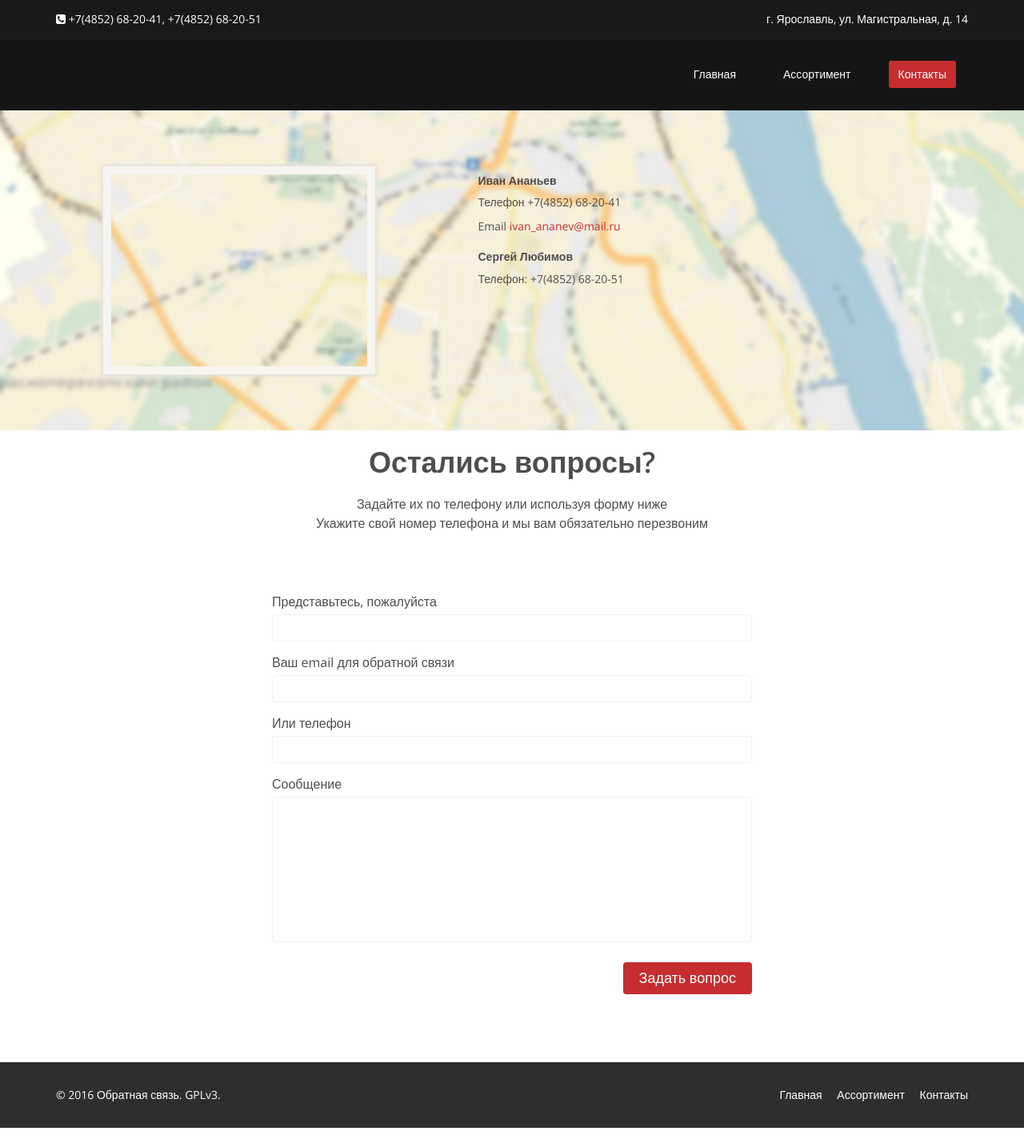
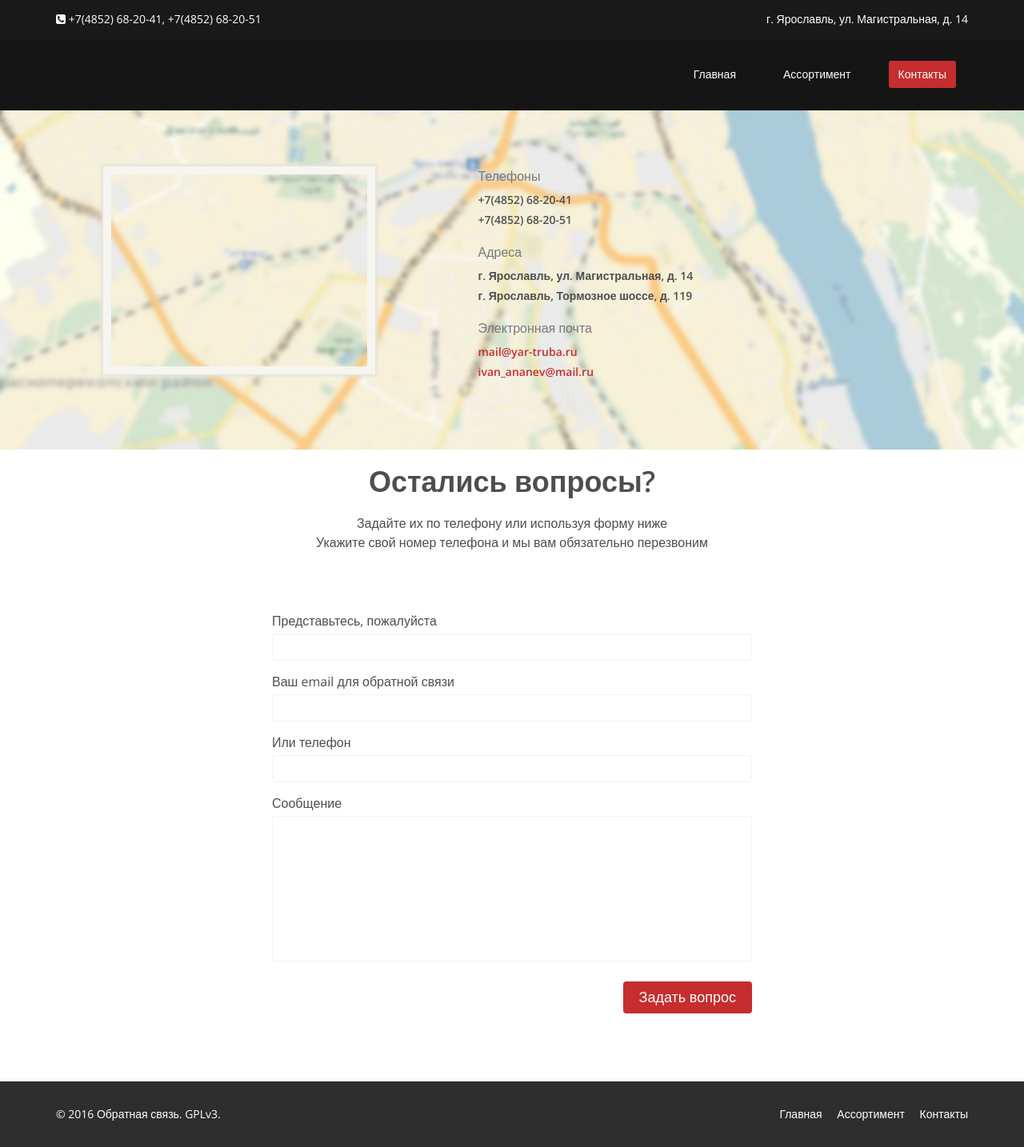
Before and after one commit to seven-4-seven/seven-4-seven.github.io, a Jekyll site: the page contact-us.html, which Jekyll copies as it is, in a window 1280 px wide. Shown: the whole page at 80% size. Built offline with Jekyll 4.4.1, drawn with Linux system fonts in a browser that asks for light colours; before the commit the page ends 1410 px from its top, so only the background shows below that.

Commit message:
Updated contacts

```diff
--- a/contact-us.html
+++ b/contact-us.html
@@ -98,23 +98,22 @@
                 <div class="row">
                     <div class="col-sm-5 text-center">
                         <div class="gmap">
-                            <script type="text/javascript" charset="utf-8" async src="https://api-maps.yandex.ru/services/constructor/1.0/js/?sid=TNzErmWRC-h9TIYGewQpapESiGHrr50c&width=320&height=240&lang=ru_RU&sourceType=constructor&scroll=true"></script>
+                            <script type="text/javascript" charset="utf-8" async src="https://api-maps.yandex.ru/services/constructor/1.0/js/?sid=7Im5XcZL49iVIA3gjD6GvIh967LAlgQK&amp;width=320&amp;height=240&amp;lang=ru_RU&amp;sourceType=constructor&amp;scroll=true"></script>
                         </div>
                     </div>
 
                     <div class="col-sm-7 map-content">
                         <ul class="row">
                             <li class="col-sm-6">
-                                <address>
-                                    <h5>Иван Ананьев</h5>
-                                    <p>Телефон +7(4852) 68-20-41 <br>
-                                    <p>Email <a href="mailto:ivan_ananev@mail.ru">ivan_ananev@mail.ru</a></p>
-                                </address>
-
-                                <address>
-                                  <h5>Сергей Любимов</h5>
-                                  <p>Телефон: +7(4852) 68-20-51 <br>
-                                </address>
+                              <h3 style="margin-top: 0">Телефоны</h3>
+                              <h5>+7(4852) 68-20-41</h5>
+                              <h5>+7(4852) 68-20-51</h5>
+                              <h3>Адреса</h3>
+                              <h5>г. Ярославль, ул. Магистральная, д. 14</h5>
+                              <h5>г. Ярославль, Тормозное шоссе, д. 119</h5>
+                              <h3>Электронная почта</h3>
+                              <h5><a href="mailto:mail@yar-truba.ru">mail@yar-truba.ru</a></h5>
+                              <h5><a href="mailto:ivan_ananev@mail.ru">ivan_ananev@mail.ru</a></h5>
                             </li>
 
                         </ul>
```
